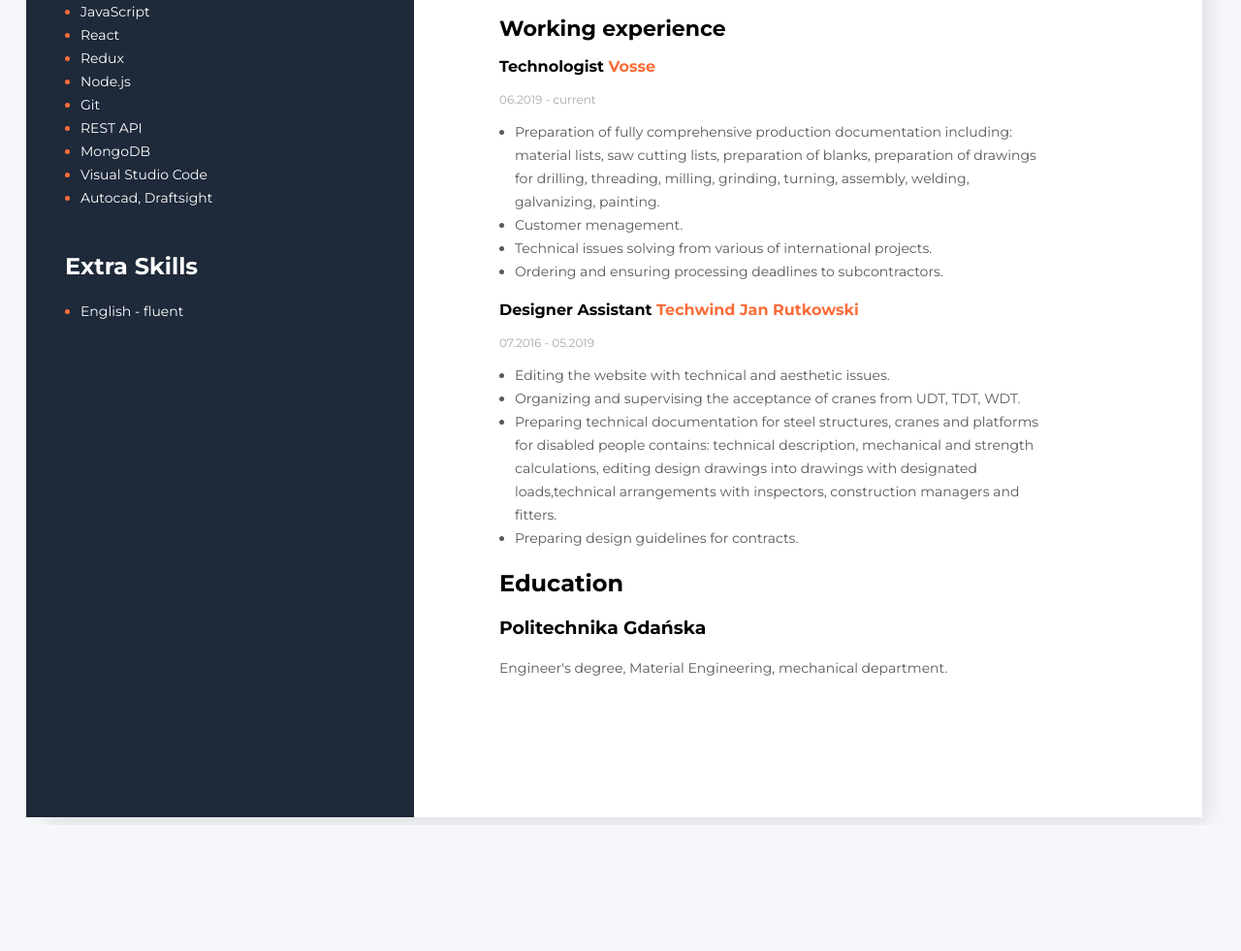
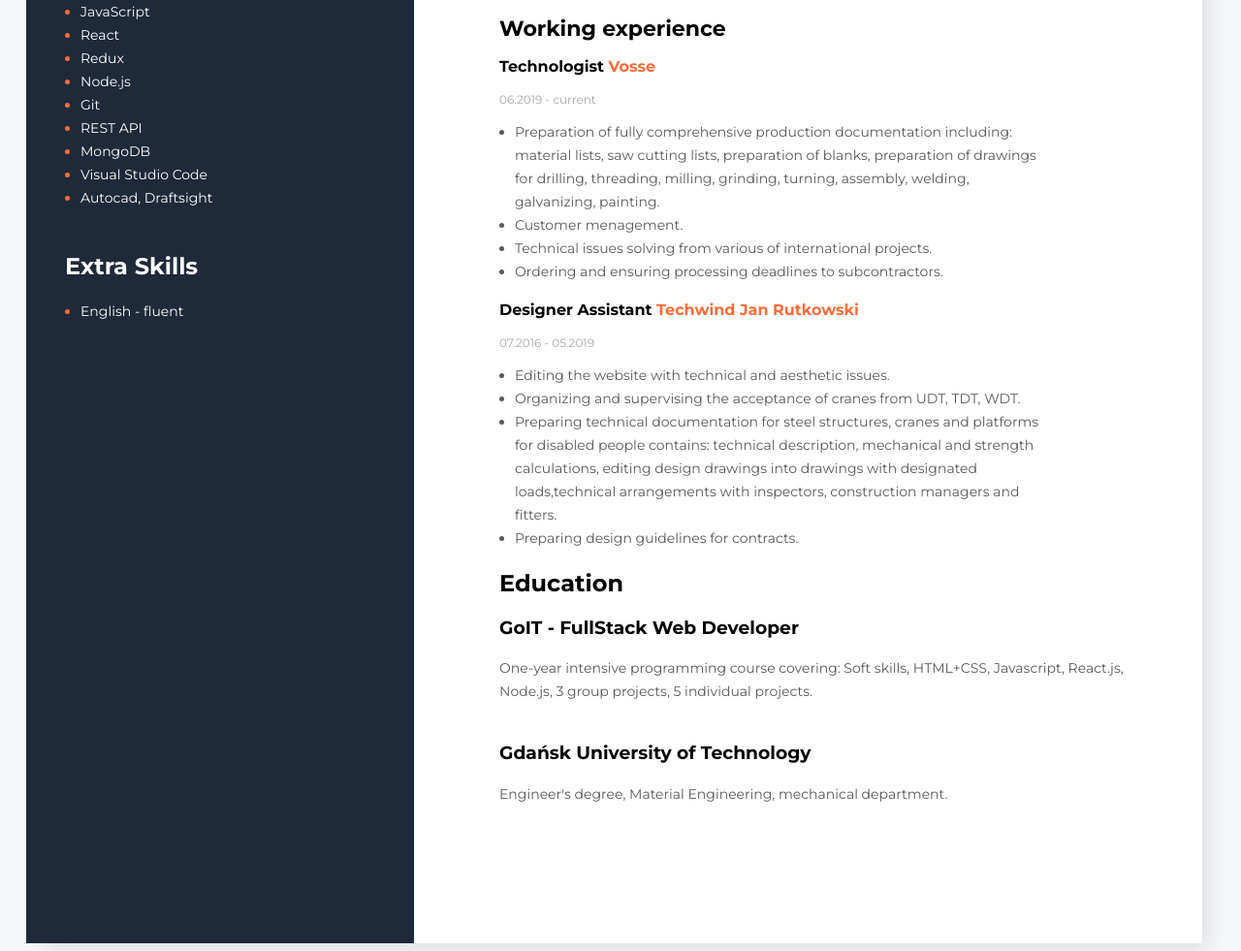
Before and after one commit to EmiliaWenta/CV-EN, a plain HTML site: page index.html in a window 1280 px wide. Shown: the part 777-1758 px from the top of the page at 97% size. Before the commit the page ends 1628 px from the top, so only its background shows below. Drawn offline with Linux system fonts and the light colour scheme.

Commit message:
Update Education

```diff
--- a/index.html
+++ b/index.html
@@ -111,7 +111,13 @@
 
         <div>
           <h2 class="education">Education</h2>
-          <h3 class="education">Politechnika Gdańska</h3>
+          <h3 class="education">GoIT - FullStack Web Developer</h3>
+          <p class="description">
+            One-year intensive programming course covering: Soft skills,
+            HTML+CSS, Javascript, React.js, Node.js, 3 group projects, 5
+            individual projects.
+          </p>
+          <h3 class="education">Gdańsk University of Technology</h3>
           <p class="description">
             Engineer's degree, Material Engineering, mechanical department.
           </p>
```
